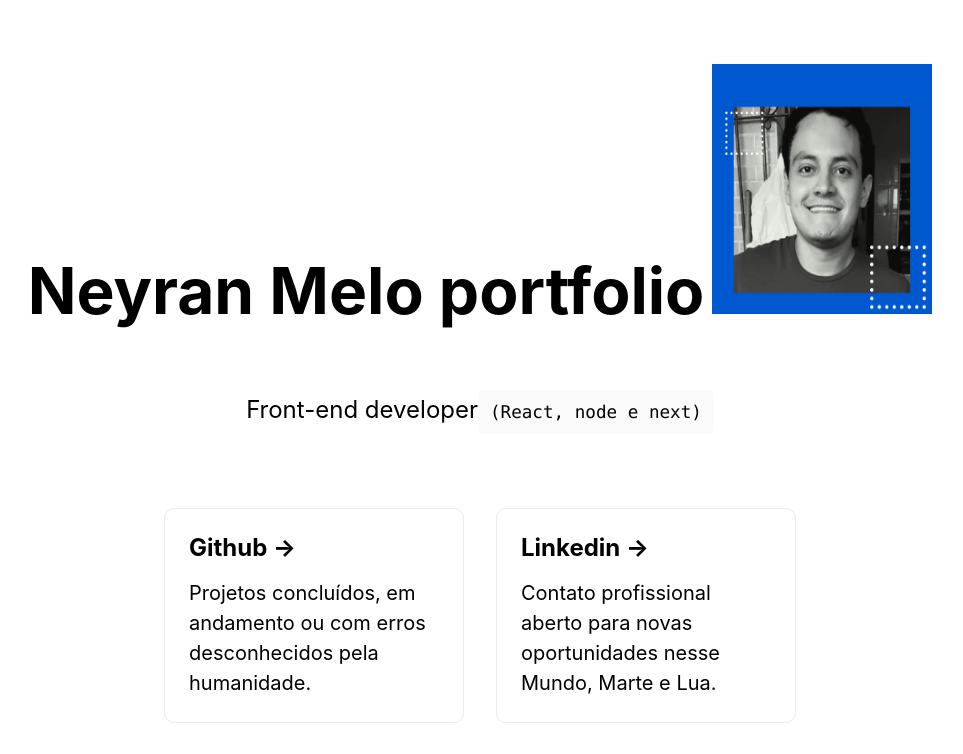
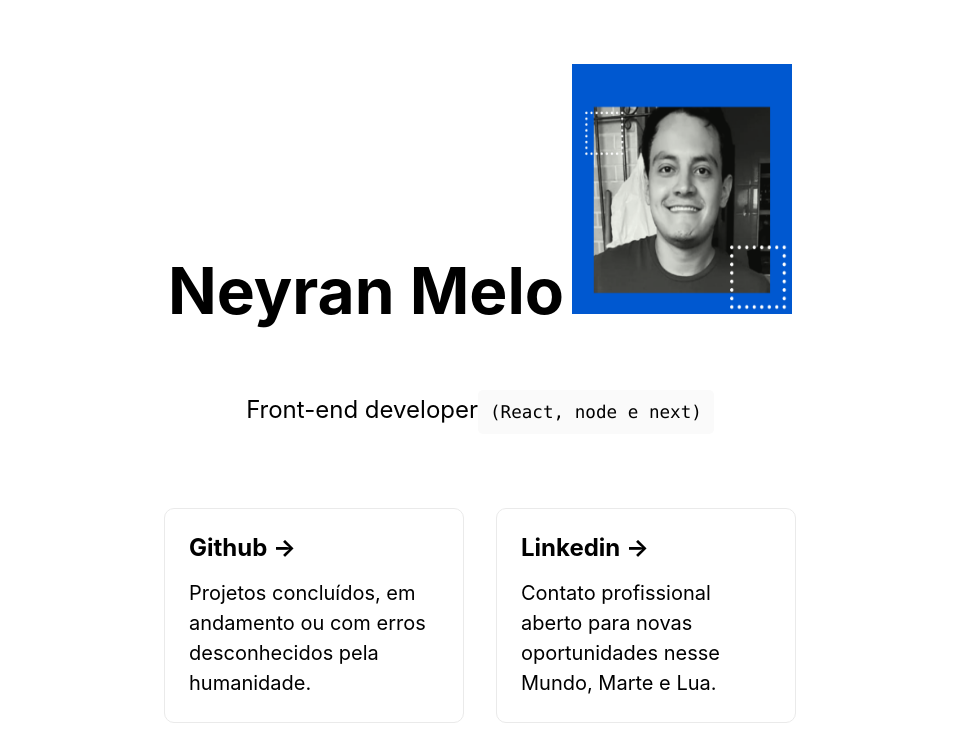
Before and after one commit to neyranms/phylcus, a Next.js app: page / in a window 1280 px wide. Shown: the top 754 px of the page, without its empty margins (160-1123 px from the left). Built offline with nearby package versions, Linux system fonts and the light colour scheme.

Commit message:
outPortfolio

```diff
--- a/pages/index.js
+++ b/pages/index.js
@@ -15,7 +15,7 @@ export default function Home() {
       <main className={styles.main}>
 
         <h1 className={styles.title}>
-          Neyran Melo portfolio
+          Neyran Melo
           <a>
 
           <span className={styles.logo}>
```
